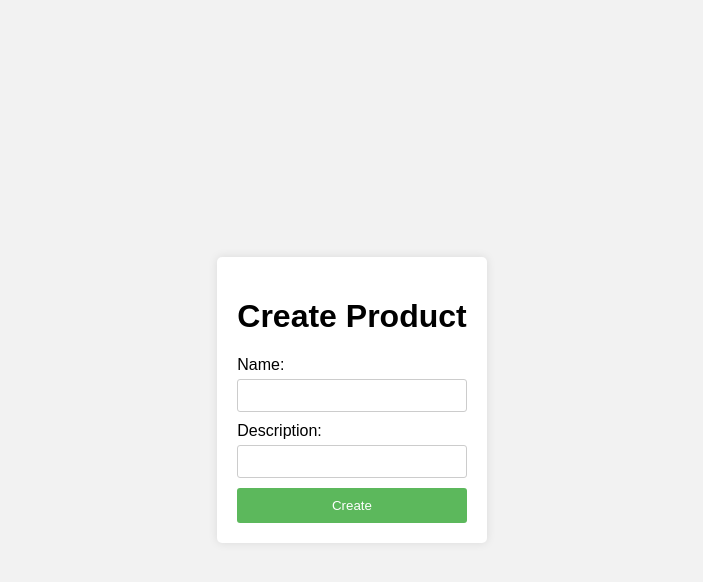
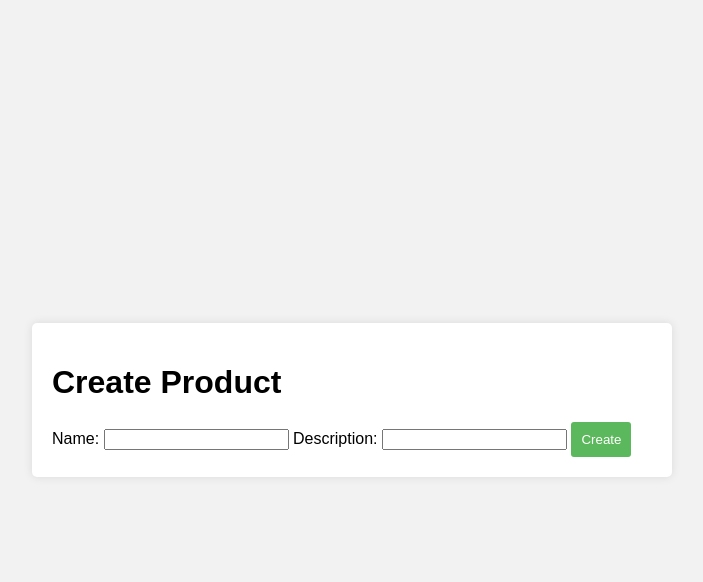
Before and after one commit to AryanPandeyy/greybath_task, a PHP site: page /create_product.php in a window 1280 px wide. Shown: the top 582 px of the page, without its empty margins (288-991 px from the left). Run offline with PHP 8.4, Linux system fonts and the light colour scheme; the visitor is signed in with stand-in values (Sample User, id 1); data that the repository does not hold is empty.

Commit message:
feat: dashboard style

```diff
--- a/style/styles.css
+++ b/style/styles.css
@@ -14,26 +14,39 @@ body {
     padding: 20px;
     border-radius: 5px;
     box-shadow: 0 0 10px rgba(0, 0, 0, 0.1);
+    max-width: 600px;
+    width: 100%;
 }
 
 h2 {
     margin-top: 0;
 }
 
-form {
-  display: flex;
-  flex-direction: column;
+.product {
+    margin-bottom: 20px;
+    padding: 10px;
+    border-bottom: 1px solid #ccc;
 }
 
-label {
-  margin-bottom: 5px;
+.product h2 {
+    margin: 0;
+    font-size: 1.5em;
 }
 
-input {
-  margin-bottom: 10px;
-  padding: 8px;
-  border: 1px solid #ccc;
-  border-radius: 3px;
+.product p {
+    margin: 10px 0 0;
+    color: #555;
+}
+
+a {
+    display: inline-block;
+    margin-top: 10px;
+    color: #007bff;
+    text-decoration: none;
+}
+
+a:hover {
+    text-decoration: underline;
 }
 
 button {
```
Lines whose indentation alone changed are shown as unchanged.
